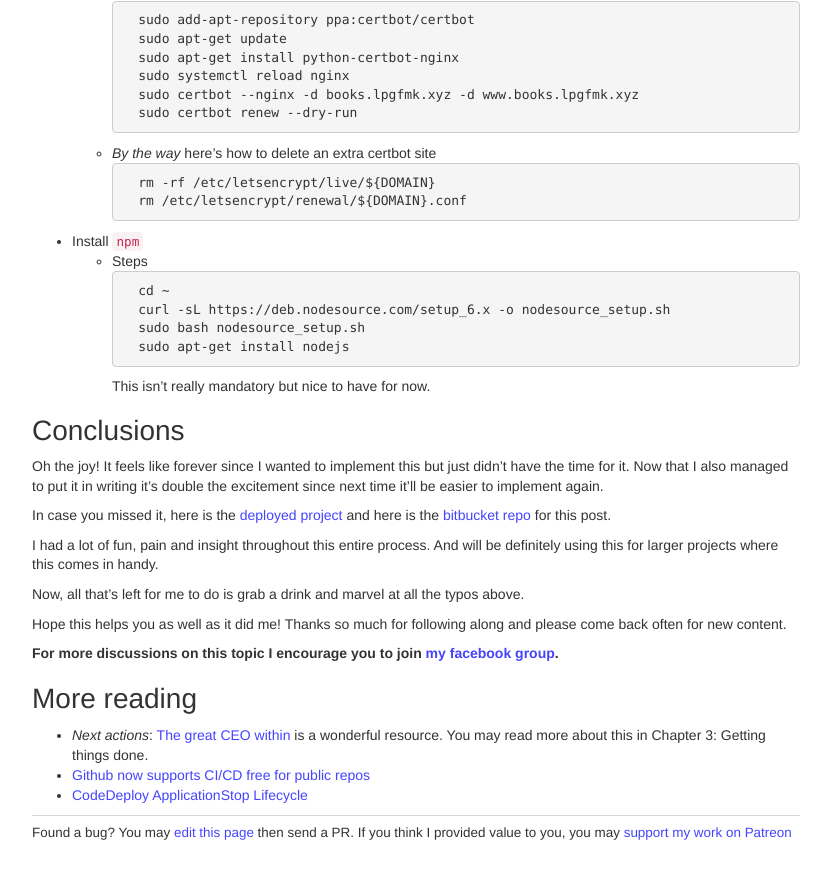
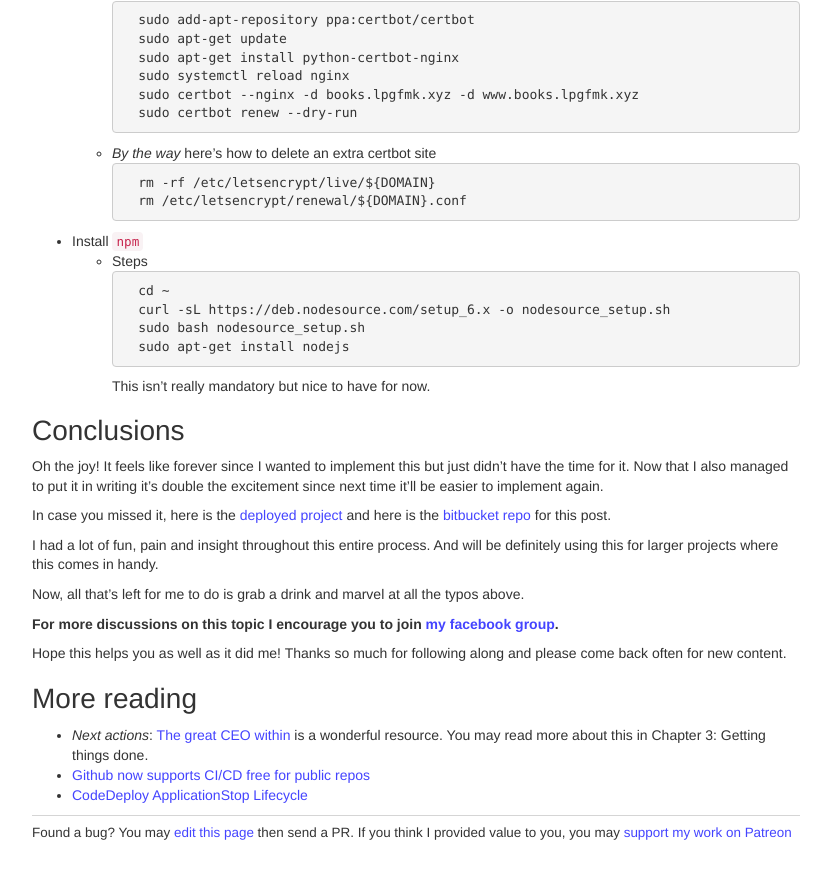
Before and after one commit to anrei0000/anrei0000.github.io, a Jekyll site: the page built from _posts/2019-08-14-ci_cd_with_laravel_bitbucket_aws.md, in a window 1280 px wide and 900 px high, scrolled down 11049 px. Shown: the top 879 px of the window, without its empty margins (224-1055 px from the left). Built offline with Jekyll 4.4.1, drawn with Linux system fonts in a browser that asks for light colours; nearby versions of some CDN libraries; a style sheet for code colours, icons or effects is not loaded.

```diff
--- a/_posts/2019-08-14-ci_cd_with_laravel_bitbucket_aws.md
+++ b/_posts/2019-08-14-ci_cd_with_laravel_bitbucket_aws.md
@@ -616,9 +616,9 @@ I had a lot of fun, pain and insight throughout this entire process. And will be
 
 Now, all that's left for me to do is grab a drink and marvel at all the typos above.
 
+**For more discussions on this topic I encourage you to join [my facebook group](https://www.facebook.com/groups/477320829754434/).**
+
 Hope this helps you as well as it did me! Thanks so much for following along and please come back often for new content.
-
-**For more discussions on this topic I encourage you to join [my facebook group](https://www.facebook.com/groups/477320829754434/).**
 
 # More reading
 * _Next actions_:
```
